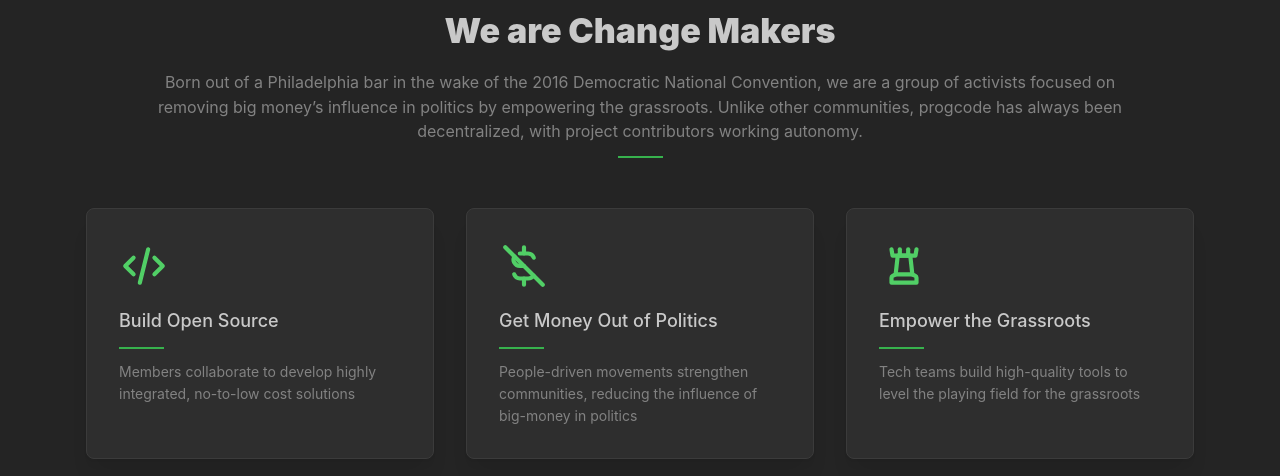
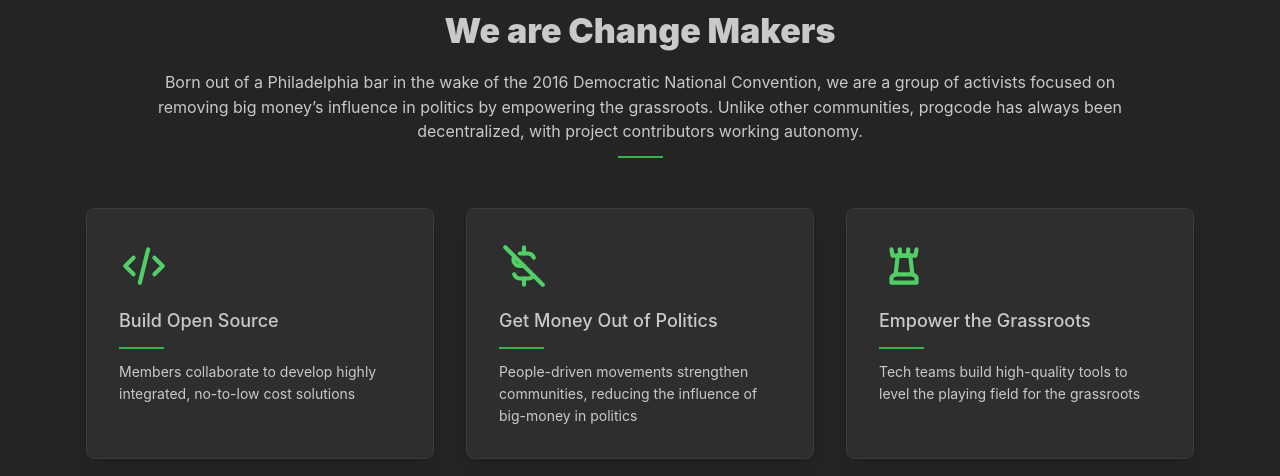
Before and after one commit to RahulR100/pc-website-ng, a Next.js app: page / in a window 1280 px wide. Shown: the part 800-1276 px from the top of the page. Built offline with nearby package versions, Linux system fonts and the light colour scheme.

Commit message:
update font colors for readability

```diff
--- a/components/home/mission.js
+++ b/components/home/mission.js
@@ -30,7 +30,7 @@
 			<Text fz="lg" fw={500} className={classes.cardTitle} mt="md">
 				{feature.title}
 			</Text>
-			<Text fz="sm" c="dimmed" mt="sm">
+			<Text fz="sm" mt="sm">
 				{feature.description}
 			</Text>
 		</Card>
@@ -48,7 +48,7 @@
 				We are Change Makers
 			</Title>
 
-			<Text c="dimmed" className={classes.description} ta="center" mt="md">
+			<Text className={classes.description} ta="center" mt="md">
 				Born out of a Philadelphia bar in the wake of the 2016 Democratic National Convention, we are a group of activists focused on removing big
 				money’s influence in politics by empowering the grassroots. Unlike other communities, progcode has always been decentralized, with project
 				contributors working autonomy.
```
